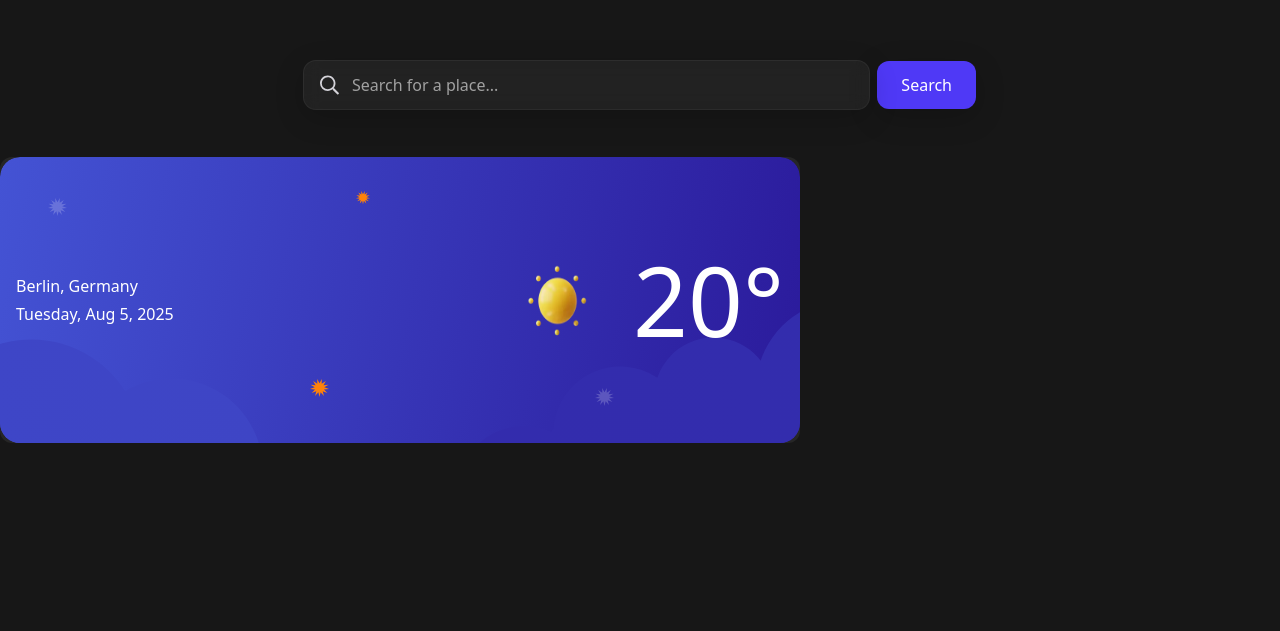
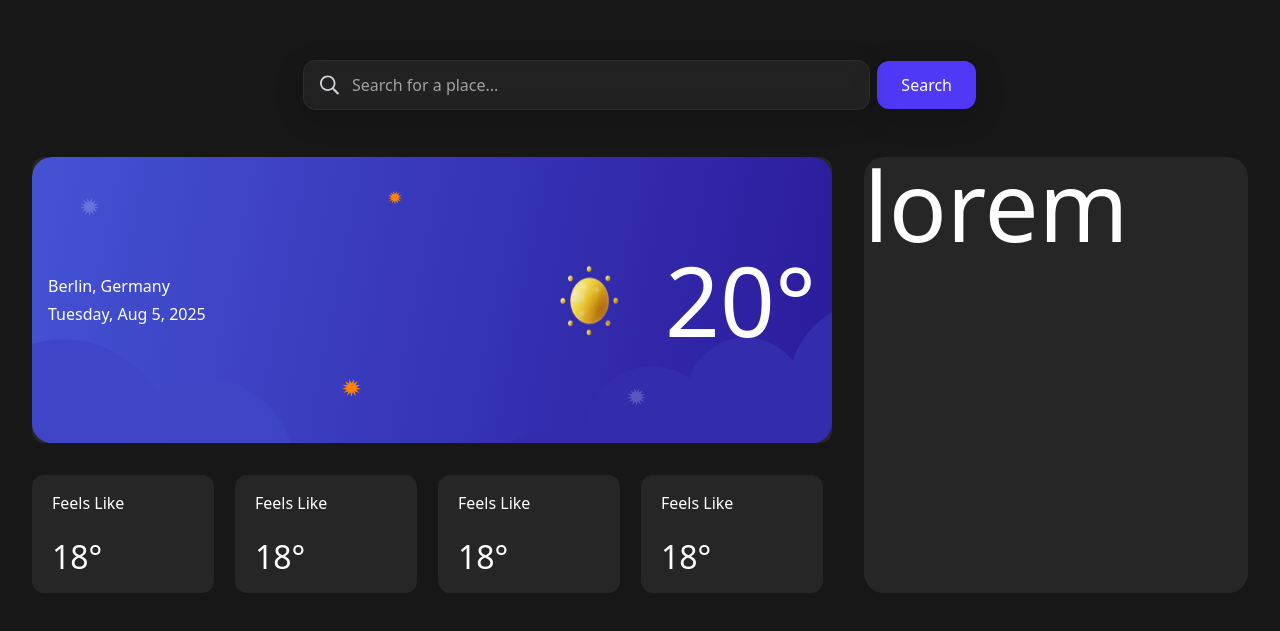
Before and after one commit to momin-riyadh/weather-app, a website: page index.html in a window 1280 px wide. Shown: the part 153-784 px from the top of the page. Drawn offline with Linux system fonts and the light colour scheme.

Commit message:
fix and deploy

```diff
--- a/index.html
+++ b/index.html
@@ -11,7 +11,7 @@
 <body>
 
 <div class="bg-neutral-900 min-h-screen w-full">
-    <div class="mx-auto max-w-[1440px]">
+    <div class="mx-auto max-w-[1216px]">
         <header class="w-full">
             <div class="flex justify-between items-center py-4 px-6 bg-neutral-900 shadow-md">
                 <a href="">
@@ -174,19 +174,52 @@
             <!--End Search Container-->
 
 
-            <div class="flex justify-between w-full gap-2">
+            <div class="flex flex-wrap-reverse justify-between w-full gap-2">
+                <div class="max-w-[800px] w-full">
+                    <!--Card 1-->
+                    <div class="flex justify-between items-center h-[286px] w-full gap-4 bg-neutral-800 rounded-xl p-4 bg-[url('/src/assets/images/bg-today-large.svg')] bg-cover bg-center bg-no-repeat max-[375px]:bg-[url('/src/assets/images/bg-today-small.svg')]">
 
-                <div class="flex justify-between items-center h-[286px] max-w-[800px] w-full gap-4 bg-neutral-800 rounded-xl p-4 bg-[url('/src/assets/images/bg-today-large.svg')] bg-cover bg-center bg-no-repeat max-[375px]:bg-[url('/src/assets/images/bg-today-small.svg')]">
+                        <div class="flex flex-shrink-0 justify-between items-center w-full">
+                            <div class="flex flex-col gap-1 text-white">
+                                <h2>Berlin, Germany</h2>
+                                <p>Tuesday, Aug 5, 2025</p>
+                            </div>
 
-                    <div class="flex flex-col gap-1 text-white">
-                        <h2>Berlin, Germany</h2>
-                        <p>Tuesday, Aug 5, 2025</p>
+                            <div class="flex shrink-0 gap-4 align-center text-white ">
+                                <img width="120" height="120" src="src/assets/images/icon-sunny.webp" alt="">
+                                <span class="text-[96px]">20°</span>
+                            </div>
+                        </div>
                     </div>
 
-                    <div class="flex shrink-0 gap-4 align-center text-white">
-                        <img width="120" height="120" src="src/assets/images/icon-sunny.webp" alt="">
-                        <span class="text-[96px]">20°</span>
+                    <!--Card 2-->
+
+                    <div class="grid grid-cols-4 gap-3">
+
+                        <div class="bg-neutral-800 rounded-[12px] mt-[32px] w-[182px] h-[118px] text-white p-[20px] flex flex-col justify-between">
+                            <h1 class="text-white text-[]18px] leading-[1em]">Feels Like</h1>
+                            <span class="text-[32px] leading-[1em]">18°</span>
+                        </div>
+                        <div class="bg-neutral-800 rounded-[12px] mt-[32px] w-[182px] h-[118px] text-white p-[20px] flex flex-col justify-between">
+                            <h1 class="text-white text-[]18px] leading-[1em]">Feels Like</h1>
+                            <span class="text-[32px] leading-[1em]">18°</span>
+                        </div>
+                        <div class="bg-neutral-800 rounded-[12px] mt-[32px] w-[182px] h-[118px] text-white p-[20px] flex flex-col justify-between">
+                            <h1 class="text-white text-[]18px] leading-[1em]">Feels Like</h1>
+                            <span class="text-[32px] leading-[1em]">18°</span>
+                        </div>
+                        <div class="bg-neutral-800 rounded-[12px] mt-[32px] w-[182px] h-[118px] text-white p-[20px] flex flex-col justify-between">
+                            <h1 class="text-white text-[]18px] leading-[1em]">Feels Like</h1>
+                            <span class="text-[32px] leading-[1em]">18°</span>
+                        </div>
+
                     </div>
+
+                </div>
+
+
+                <div class="max-w-[384px] w-full bg-neutral-800 rounded-[20px]">
+                    <h1 class="text-8xl text-white ">lorem</h1>
                 </div>
 
             </div>
```
Also changed, not shown: src/assets/css/style.css.
